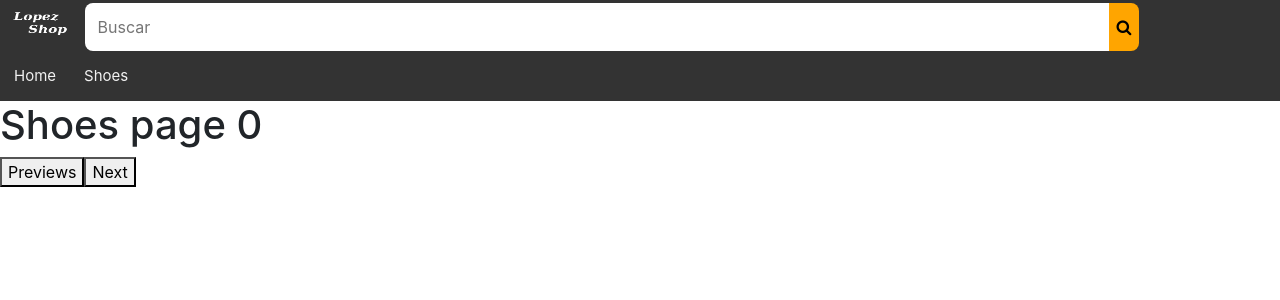
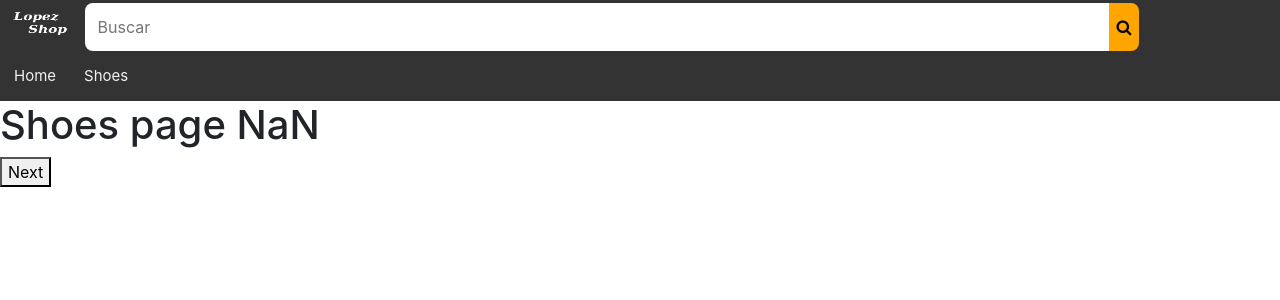
Before and after one commit to dannycerongarcia/lopez-shop, a React (Create React App) app: page /shoes in a window 1280 px wide. Shown: the top 300 px of the page. Built offline with nearby package versions, Linux system fonts and the light colour scheme.

Commit message:
fix redirectign to page with parameters with a hacky method, and implemeted hidden-div to prevent wrong url imput

```diff
--- a/src/App.js
+++ b/src/App.js
@@ -59,14 +59,18 @@ const App = ({ dispatch, page_number }) => {
 
           <Link to="/" className="item" onClick={dropMenu}><div >Home</div></Link>
 
-          <Link to={shoes_link} className="item" onClick={dropMenu}><div >Shoes</div></Link>
+          <Link to="/shoes" className="item" onClick={dropMenu}><div >Shoes</div></Link>
 
         </header>
       </div>
 
       <switch>
-        <Route path="/" exact component={Home}></Route>
-        <Route path="/shoes" component={Shoes}></Route>
+        <Route path="/" exact >
+          <Home/>
+        </Route>
+        <Route path={`/shoes`}>
+          <Shoes/>
+        </Route>
       </switch>
     </div>
   );
--- a/src/CSS/home.css
+++ b/src/CSS/home.css
@@ -16,3 +16,10 @@
         padding-left: 1px;
     }
 }
+
+.hidden-div{
+    display: none;
+}
+.show-div{
+    display: block;
+}
--- a/src/web-components/Shoes.js
+++ b/src/web-components/Shoes.js
@@ -2,40 +2,61 @@ import { connect } from 'react-redux';
 import '../CSS/home.css';
 import { setPage } from "../redux/actions/pageNumber";
 import { Switch, Route, Link, Redirect } from 'react-router-dom';
-import react, { useState, useEffect } from 'react';
+import react, { useState } from 'react';
 
 
 
 const Shoes = ({ dispatch, page_number }) => {
+  let [redirect, setRidirect] = useState(false);
   // geturl
-  var shoes_link = `/shoes?page=${page_number}`.replace(/\s/g, '');
-
   const getUrl = () => {
     let paremeter = new URLSearchParams(window.location.search);
-    let currentPage = paremeter.get("page");
-    console.log("current page_ "+currentPage);
+    let currentPage = parseInt(paremeter.get("page"), 10);
+    dispatch(setPage(currentPage));
+    console.log(page_number);
   }
   react.useEffect(() => getUrl(), [])
 
   const next = () => {
     dispatch(setPage(page_number + 1));
+    // setRidirect(true);
     let link = `/shoes?page=${page_number}`.replace(/\s/g, '');
-    return(<Redirect push to={link}/>);
+    // this.props.history.push(link);
+    let prev = document.getElementById("pre-bot");
+    prev.className = "show-div";
+    return link;
   }
   const previews = () => {
     if (page_number - 1 >= 0) {
       dispatch(setPage(page_number - 1));
       let link = `/shoes?page=${page_number}`.replace(/\s/g, '');
-      return(<Redirect push to={link}/>);
+      // this.props.history.push(link);
+      if (page_number === 1) {
+        let prev = document.getElementById("pre-bot");
+        prev.className = "hidden-div";
+      }
     }
+
+
+
+    return 0;
+  }
+
+  if (redirect) {
+    let link = `/shoes?page=${page_number}`.replace(/\s/g, '');
+    return <Redirect to={{
+      pathname: "/shoes",
+      search: `?page=${page_number}`,
+      setPage: { referrece: getUrl() }
+    }}></Redirect>;
   }
 
 
   return (
-    <div className="">
+    <div >
       <h1 className="test">Shoes page {page_number}</h1>
-      <button onClick={previews} >Previews</button>
-      <button onClick={next}>Next</button>
+      <Link id="pre-bot" to={`/shoes?page=${page_number - 1}`} className="hidden-div"><button onClick={previews}>Previews</button></Link>
+      <Link to={`/shoes?page=${page_number + 1}`}><button onClick={next} >Next</button></Link>
 
     </div>
   );
```
